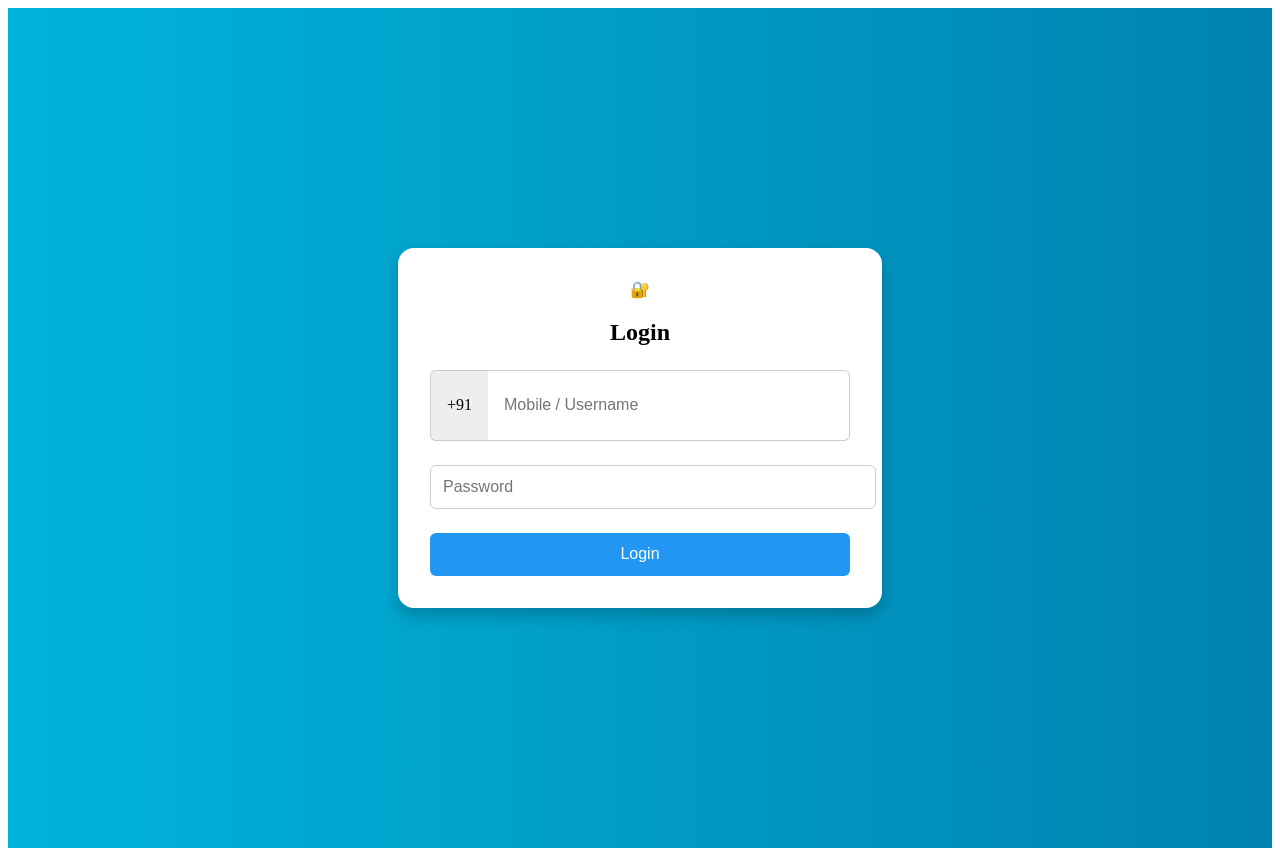
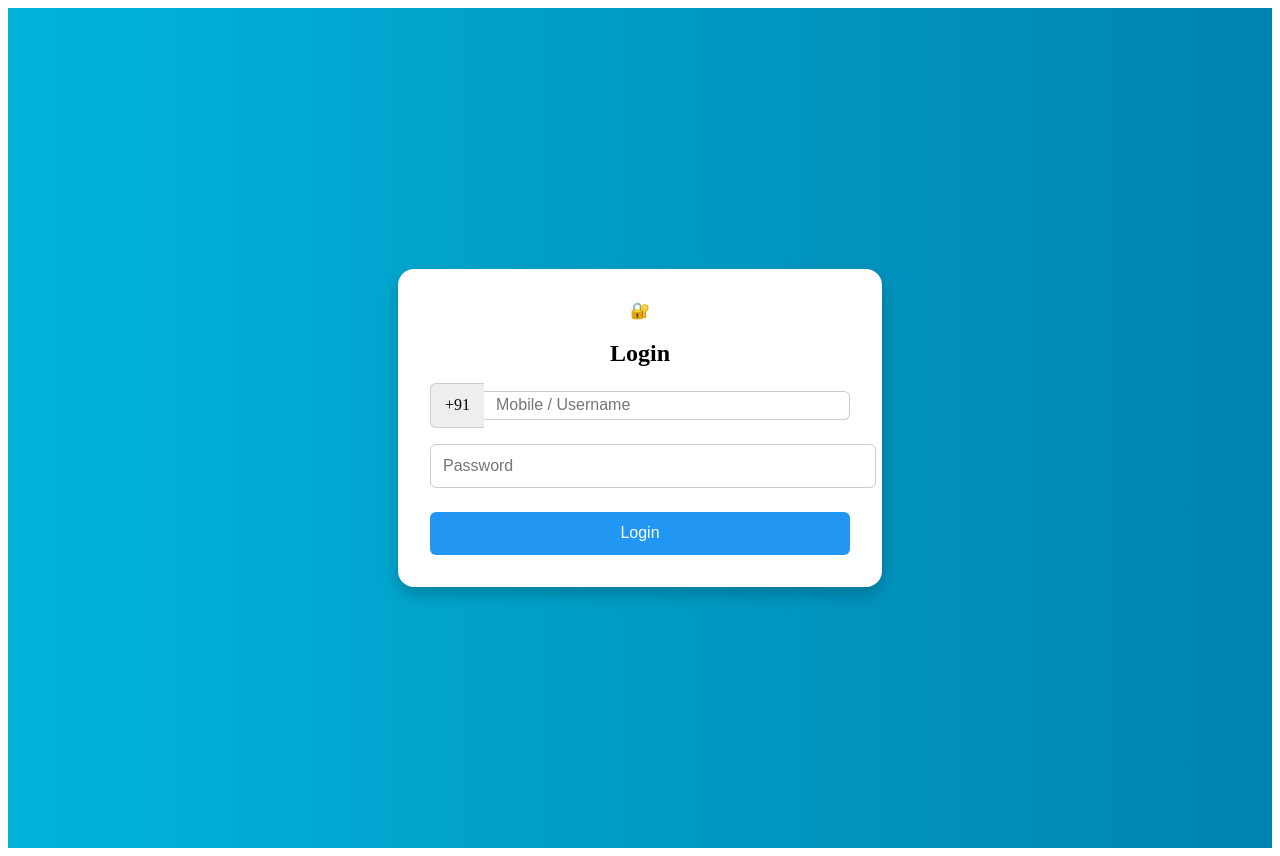
Before and after one commit to mohankumar130/react-frontend, a React (Create React App) app: page /login in a window 1280 px wide. Built offline with nearby package versions, Linux system fonts and the light colour scheme; the HTML template or start-up script is replaced by a standard one.

Commit message:
updated file

```diff
--- a/src/pages/css/RegisterPage.css
+++ b/src/pages/css/RegisterPage.css
@@ -111,30 +111,29 @@ form input {
 
 .mobile-group {
   display: flex;
-  align-items: center;
   margin: 0.5rem 0;
   width: 100%;
+  height: 45px;
 }
 
 .mobile-prefix {
+  display: flex;
+  align-items: center;
+  justify-content: center;
   background: #eee;
-  padding: 0.75rem 1rem;
+  padding: 0 14px;
   font-size: 1rem;
   border: 1px solid #ccc;
   border-right: none;
   border-radius: 6px 0 0 6px;
-  height: 45px;
-  display: flex;
-  align-items: center;
-  justify-content: center;
 }
 
 .mobile-group input {
   flex: 1;
-  padding: 0.75rem 1rem;
   font-size: 1rem;
+  padding: 0 12px;
   border: 1px solid #ccc;
   border-left: none;
   border-radius: 0 6px 6px 0;
-  height: 45px;
+  outline: none;
 }
```
